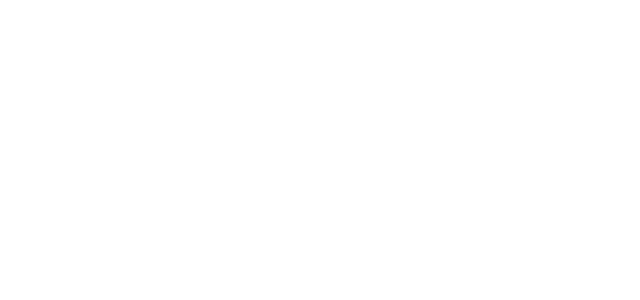
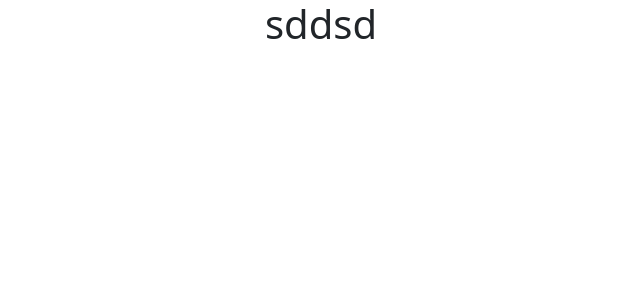
Before and after one commit to yoo0221/ShallWeFront, a React (Create React App) app in the folder shall_we_front/: page /detailProfile in a window 1280 px wide. Before the commit this address had no page. Shown: the top 300 px of the page, without its empty margins (319-959 px from the left). Built offline with nearby package versions, Linux system fonts and the light colour scheme; the HTML template or start-up script is replaced by a standard one.

Commit message:
import bootstrap, detailProfile.js

```diff
--- a/shall_we_front/package.json
+++ b/shall_we_front/package.json
@@ -4,6 +4,7 @@
   "private": true,
   "dependencies": {
     "@fortawesome/fontawesome-svg-core": "^6.1.2",
+    "@fortawesome/free-brands-svg-icons": "^6.1.2",
     "@fortawesome/free-regular-svg-icons": "^6.1.2",
     "@fortawesome/free-solid-svg-icons": "^6.1.2",
     "@fortawesome/react-fontawesome": "^0.2.0",
--- a/shall_we_front/src/App.js
+++ b/shall_we_front/src/App.js
@@ -6,6 +6,7 @@ import { BrowserRouter, Routes, Route } from "react-router-dom";
 import Profile from "./pages/profile";
 import Mymate from "./pages/mymate";
 import Chatlist from "./pages/chatlist";
+import DetailProfile from "./pages/detailProfile"
 import Topnav from "./components/base/topnav";
 import BottomNav from "./components/base/bottomnav";
 
@@ -53,6 +54,14 @@ function App() {
             </>
           }
         />
+        <Route
+          path="/detailProfile"
+          element={
+            <>
+              <DetailProfile />
+            </>
+          }
+        />
       </Routes>
     </div>
     /* <BrowserRouter>
--- a/shall_we_front/src/index.js
+++ b/shall_we_front/src/index.js
@@ -7,6 +7,7 @@ import BottomNav from "./components/base/bottomnav";
 import Menu from "./components/base/menu";
 import Topnav from "./components/base/topnav";
 import { BrowserRouter, Routes, Route } from "react-router-dom";
+import 'bootstrap/dist/css/bootstrap.css';
 
 const root = ReactDOM.createRoot(document.getElementById("root"));
 root.render(
--- /dev/null
+++ b/shall_we_front/src/pages/detailProfile.js
@@ -0,0 +1,11 @@
+import React from 'react';
+
+const detailProfile = () => {
+    return (
+        <>
+            <h1>sddsd</h1>
+        </>
+    );
+};
+
+export default detailProfile;
```
Also changed, not shown: 1 other file (tests, documents, lock files or other folders).
